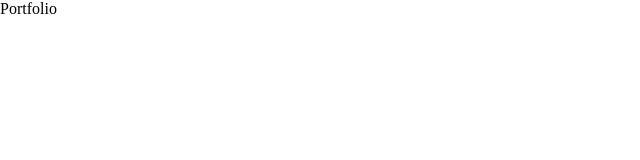
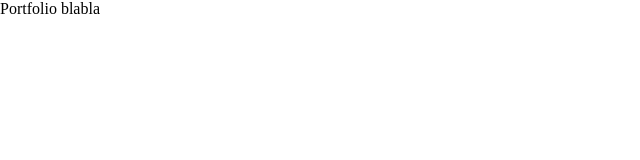
Before and after one commit to htk4/CodersCamp2020.BusinessCard, a plain HTML site: page index.html in a window 1280 px wide. Shown: the full height of the page, 0-640 px from the left. Drawn offline with Linux system fonts and the light colour scheme.

Commit message:
First commit

```diff
--- a/index.html
+++ b/index.html
@@ -13,7 +13,7 @@
 </head>
 
 <body>
-    <div class=portfolio>Portfolio</div>
+    <div class=portfolio>Portfolio blabla</div>
 </body>
 
 </html>
```
